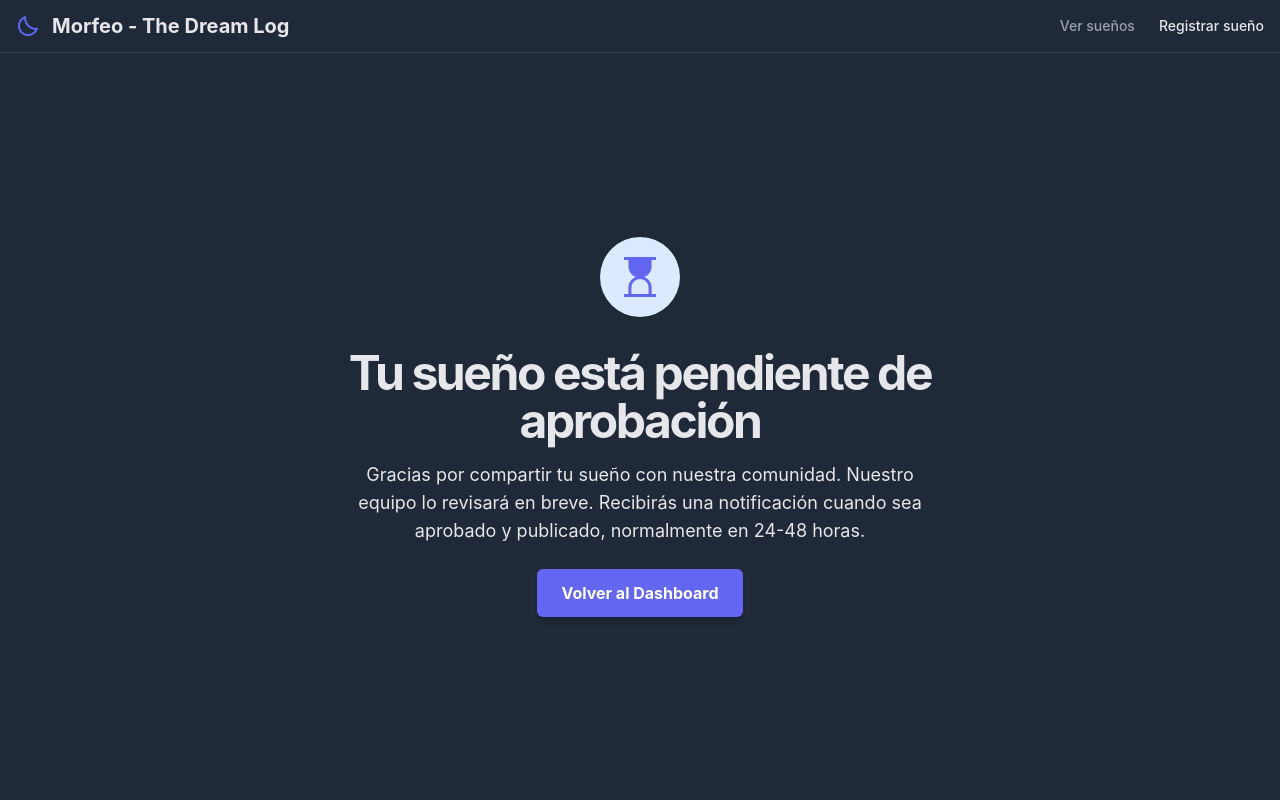
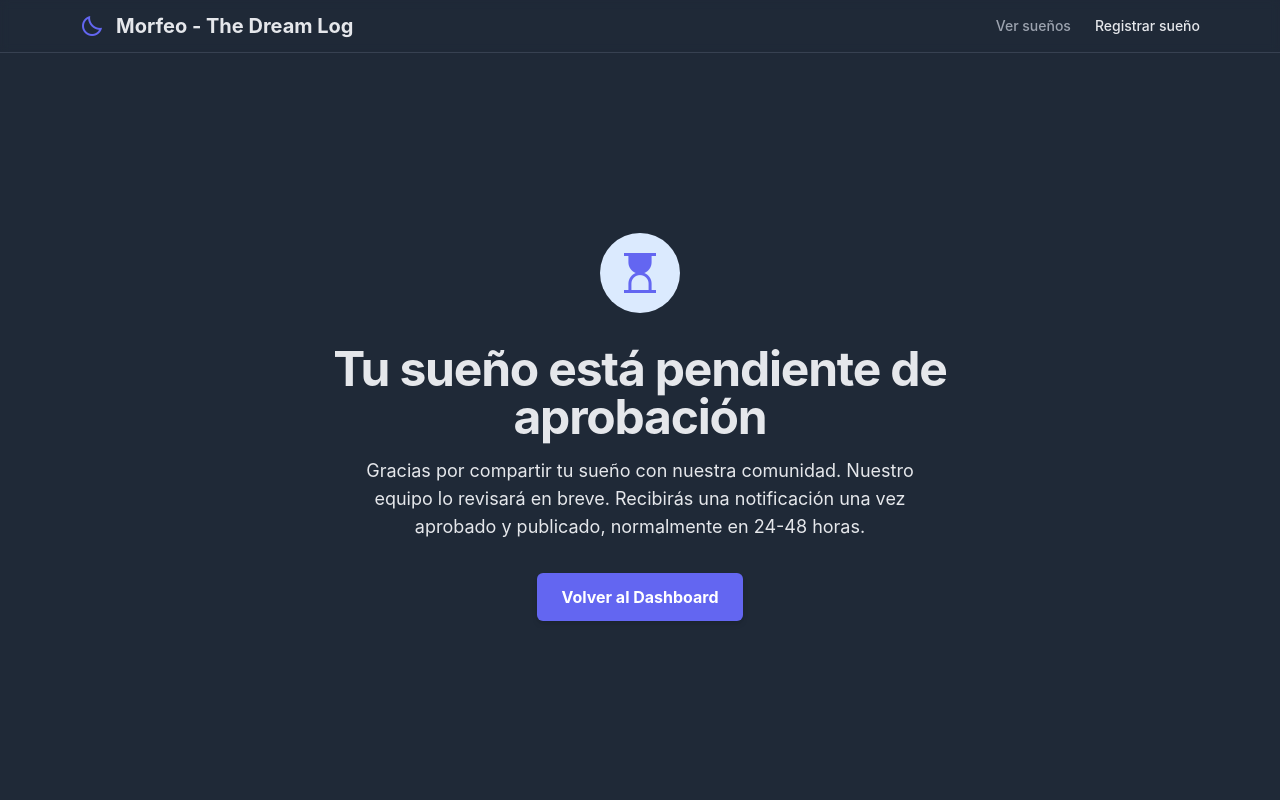
Before and after one commit to bpardo02/morfeo, a Django app: page /pendiente/ in a window 1280 px wide. Run offline with Django 5.2, Linux system fonts and the light colour scheme; some libraries are stand-ins or nearby versions.

Commit message:
interface pendiente

```diff
--- a/templates/suenos/pendiente.html
+++ b/templates/suenos/pendiente.html
@@ -2,11 +2,14 @@
 <html lang="es">
 <head>
   <meta charset="utf-8"/>
+  <meta name="viewport" content="width=device-width, initial-scale=1" />
   <title>Dream Journal - Pendiente</title>
-  <link href="https://fonts.googleapis.com" rel="preconnect"/>
-  <link crossorigin="" href="https://fonts.gstatic.com" rel="preconnect"/>
-  <link href="https://fonts.googleapis.com/css2?family=Newsreader:ital,opsz,wght@0,6..72,200..800;1,6..72,200..800&amp;family=Noto+Sans:wght@400;500;700&amp;display=swap" rel="stylesheet"/>
-  <link href="https://fonts.googleapis.com/css2?family=Material+Symbols+Outlined" rel="stylesheet"/>
+
+  <link href="https://fonts.googleapis.com" rel="preconnect" />
+  <link crossorigin href="https://fonts.gstatic.com" rel="preconnect" />
+  <link href="https://fonts.googleapis.com/css2?family=Newsreader:ital,opsz,wght@0,6..72,200..800;1,6..72,200..800&family=Noto+Sans:wght@400;500;700&display=swap" rel="stylesheet" />
+  <link href="https://fonts.googleapis.com/css2?family=Material+Symbols+Outlined" rel="stylesheet" />
+
   <script src="https://cdn.tailwindcss.com?plugins=forms,container-queries"></script>
   <style type="text/tailwindcss">
     :root {
@@ -18,9 +21,6 @@
       --border-color: #374151;
     }
     body {
-      font-family: 'Inter', serif;
-    }
-    .font-sans {
       font-family: 'Inter', sans-serif;
     }
   </style>
@@ -28,42 +28,66 @@
 <body class="bg-[var(--secondary-color)]">
 <div class="flex flex-col min-h-screen">
 
+  <!-- Header -->
   <header class="sticky top-0 z-10 w-full border-b border-[var(--border-color)] bg-[var(--background-color)]/80 backdrop-blur-sm">
-    <div class="container mx-auto flex items-center justify-between px-4 py-3">
+    <div class="max-w-6xl mx-auto flex items-center justify-between px-4 py-3">
       <div class="flex items-center gap-3">
         <span class="material-symbols-outlined text-[var(--primary-color)]">bedtime</span>
-        <h1 class="text-xl font-bold text-[var(--text-primary)]">Morfeo - The Dream Log</h1>
+        <h1 class="text-lg sm:text-xl font-bold text-[var(--text-primary)]">Morfeo - The Dream Log</h1>
       </div>
+
       <nav class="hidden md:flex items-center gap-6">
         <a href="{% url 'lista_suenos' %}" class="text-sm font-medium text-[var(--text-secondary)] hover:text-[var(--text-primary)] transition-colors">Ver sueños</a>
         <a href="{% url 'registrar_sueno' %}" class="text-sm font-medium text-[var(--text-primary)]">Registrar sueño</a>
       </nav>
+
+      <!-- Mobile menu button -->
+      <button id="mobileMenuBtn" class="md:hidden text-[var(--text-primary)]">
+        <span class="material-symbols-outlined text-3xl">menu</span>
+      </button>
+    </div>
+
+    <!-- Mobile nav -->
+    <div id="mobileMenu" class="hidden flex-col gap-4 px-4 pb-4 md:hidden">
+      <a href="{% url 'lista_suenos' %}" class="text-sm font-medium text-[var(--text-secondary)] hover:text-[var(--text-primary)] transition-colors">Ver sueños</a>
+      <a href="{% url 'registrar_sueno' %}" class="text-sm font-medium text-[var(--text-primary)]">Registrar sueño</a>
     </div>
   </header>
 
-  <main class="flex flex-1 items-center justify-center py-20 px-4">
-    <div class="w-full max-w-2xl text-center">
+  <!-- Main content -->
+  <main class="flex flex-1 items-center justify-center py-16 px-4 sm:py-20">
+    <div class="w-full max-w-3xl text-center">
+
       <div class="mb-8 flex justify-center">
-        <div class="flex h-20 w-20 items-center justify-center rounded-full bg-blue-100">
-          <span class="material-symbols-outlined text-5xl text-[var(--primary-color)]">
-            hourglass_top
-          </span>
+        <div class="flex h-20 w-20 items-center justify-center rounded-full bg-blue-100 dark:bg-blue-200/20">
+          <span class="material-symbols-outlined text-5xl text-[var(--primary-color)]">hourglass_top</span>
         </div>
       </div>
-      <h2 class="text-5xl font-bold tracking-tighter text-[var(--text-primary)] mb-4">
+
+      <h2 class="text-4xl sm:text-5xl font-bold tracking-tight text-[var(--text-primary)] mb-4">
         Tu sueño está pendiente de aprobación
       </h2>
-      <p class="text-lg max-w-xl mx-auto mb-6 text-[var(--text-primary)]  ">
-        Gracias por compartir tu sueño con nuestra comunidad. Nuestro equipo lo revisará en breve. Recibirás una notificación cuando sea aprobado y publicado, normalmente en 24-48 horas.
+
+      <p class="text-base sm:text-lg max-w-xl mx-auto mb-8 text-[var(--text-primary)]">
+        Gracias por compartir tu sueño con nuestra comunidad. Nuestro equipo lo revisará en breve. Recibirás una notificación una vez aprobado y publicado, normalmente en 24-48 horas.
       </p>
-      <div class="flex flex-col sm:flex-row gap-4 justify-center font-sans">
-        <a class="inline-flex min-w-[180px] items-center justify-center rounded-md bg-[var(--primary-color)] px-6 py-3 text-base font-bold text-white shadow-md transition-transform hover:scale-105" href="{% url 'lista_suenos' %}">
+
+      <div class="flex flex-col sm:flex-row gap-4 justify-center">
+        <a href="{% url 'lista_suenos' %}"
+           class="inline-flex min-w-[180px] items-center justify-center rounded-md bg-[var(--primary-color)] px-6 py-3 text-base font-bold text-white shadow-md transition-transform hover:scale-105">
           Volver al Dashboard
         </a>
       </div>
+
     </div>
   </main>
 </div>
 
+<script>
+  const mobileBtn = document.getElementById('mobileMenuBtn');
+  const mobileMenu = document.getElementById('mobileMenu');
+  mobileBtn.addEventListener('click', () => mobileMenu.classList.toggle('hidden'));
+</script>
+
 </body>
 </html>
```
